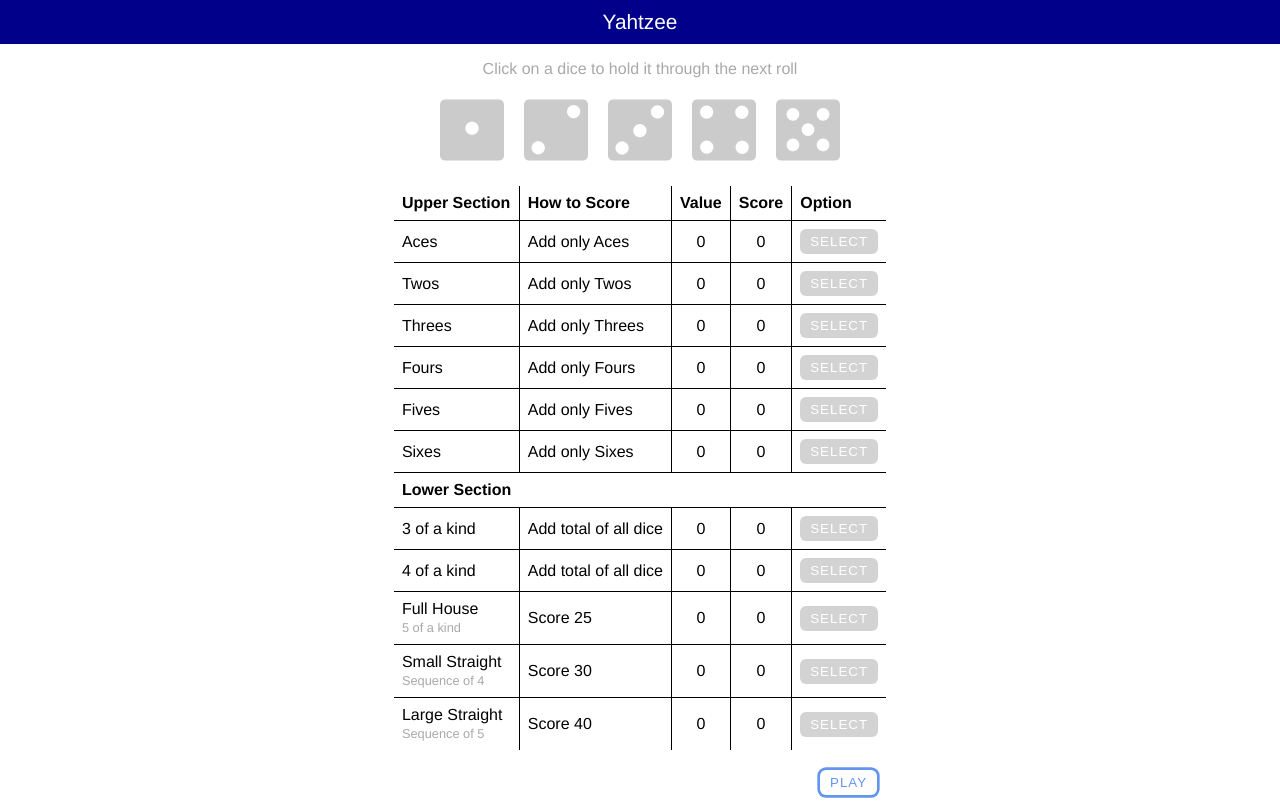
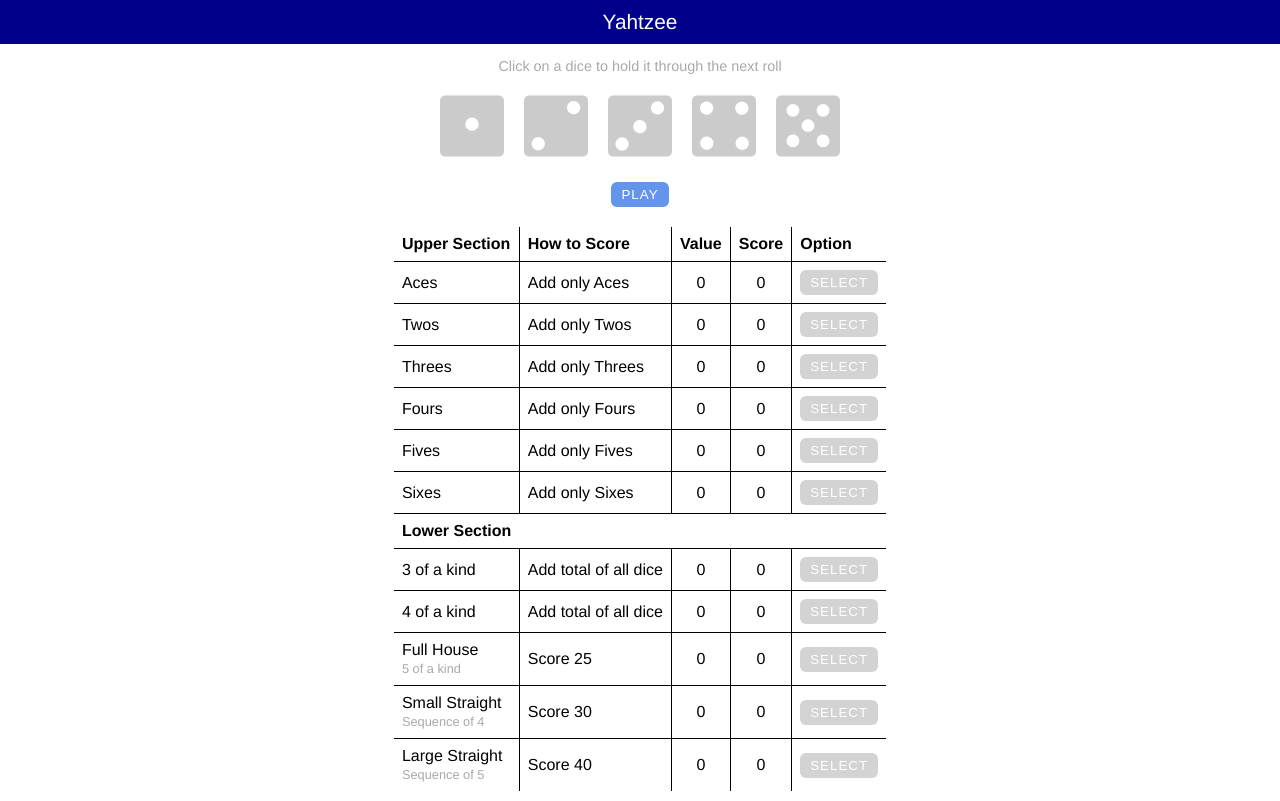
Before and after one commit to svenson95/yahtzee-app, an Angular app: page / in a window 1280 px wide. Built offline with nearby package versions, Linux system fonts and the light colour scheme.

Commit message:
Added style changes - moved roll button below dices, btn & hint layout

```diff
--- a/src/app/components/content/content.component.html
+++ b/src/app/components/content/content.component.html
@@ -7,9 +7,9 @@
     <ytz-dice [diceNumber]="4" [value]="dice.values[3]"></ytz-dice>
     <ytz-dice [diceNumber]="5" [value]="dice.values[4]"></ytz-dice>
   </div>
+  <button class="btn start-game" (click)="startGame()" *ngIf="!dice.gameStarted">Play</button>
+  <button class="btn roll-dice" (click)="rollDices(diceContainer)" *ngIf="dice.gameStarted">Roll</button>
   <div class="table-container">
     <ytz-table [dices]="diceValues"></ytz-table>
-    <button class="btn start-game" (click)="startGame()" *ngIf="!dice.gameStarted">Play</button>
-    <button class="btn roll-dice" (click)="rollDices(diceContainer)" *ngIf="dice.gameStarted">Roll</button>
   </div>
 </div>
--- a/src/app/components/content/content.component.scss
+++ b/src/app/components/content/content.component.scss
@@ -3,8 +3,9 @@
   margin: 10px;
 
   .hint {
+    color: darkgrey;
+    font-size: .9rem;
     text-align: center;
-    color: darkgrey;
   }
 
   .dice-container {
@@ -22,15 +23,14 @@
     }
   }
 
+  .btn {
+    display: flex;
+    margin: 0 auto 20px;
+  }
+
   .table-container {
     width: fit-content;
     margin: auto;
-
-    .btn {
-      float: right;
-      margin-top: 20px;
-      margin-right: 9px;
-    }
   }
 }
 
--- a/src/app/components/dice/dice.component.scss
+++ b/src/app/components/dice/dice.component.scss
@@ -1,5 +1,6 @@
 
 .dice {
+  cursor: pointer;
   transition: transform 100ms ease-out;
 
   &.is-holding {
--- a/src/styles.scss
+++ b/src/styles.scss
@@ -1,6 +1,4 @@
 /* You can add global styles to this file, and also import other style files */
-
-$btn-animation: box-shadow 200ms ease, color 200ms ease;
 
 body {
   margin: 0;
@@ -9,24 +7,22 @@
 
 button {
   cursor: pointer;
-  background: transparent;
+  background: cornflowerblue;
   border: none;
   border-radius: 6px;
-  box-shadow: 0 0 0 2pt cornflowerblue;
   padding: 5px 10px;
-  color: cornflowerblue;
+  color: white;
   text-transform: uppercase;
   letter-spacing: 1px;
-  transition: $btn-animation;
+  transition: filter 200ms ease;
 
   &:active {
     transform: translateY(1px);
   }
 
-  &:hover {
-    box-shadow: 0 0 0 2pt black;
-    color: black;
-    transition: $btn-animation;
+  &:hover:not(:disabled) {
+    filter: brightness(110%);
+    transition: filter 200ms ease;
   }
 
   &:disabled {
```
